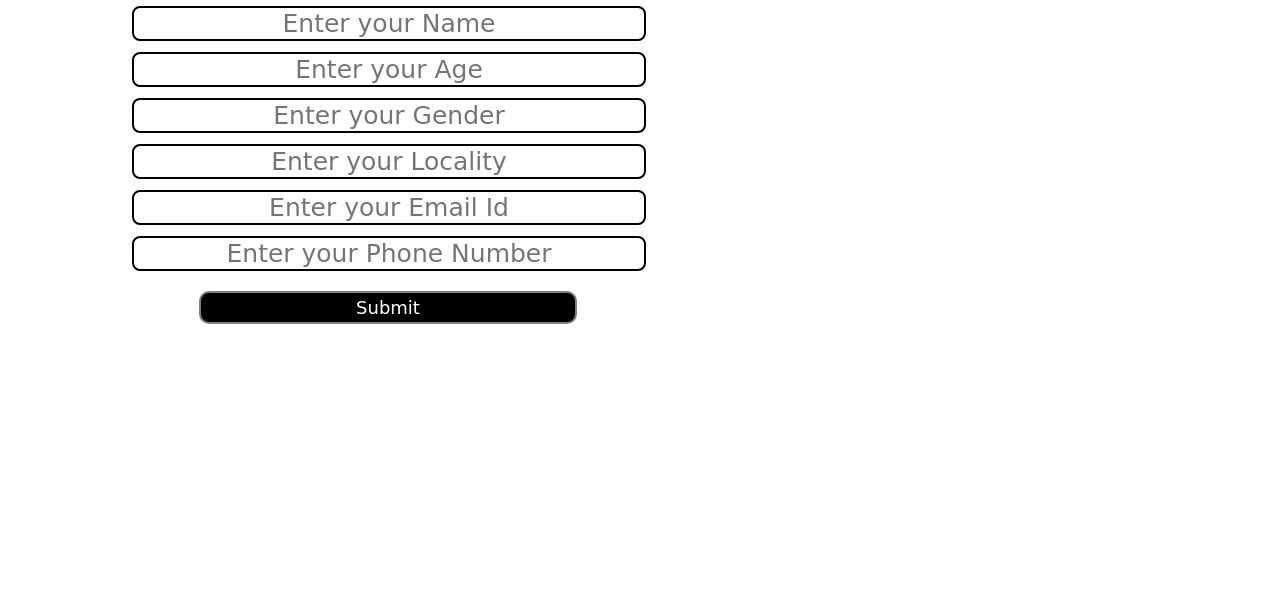
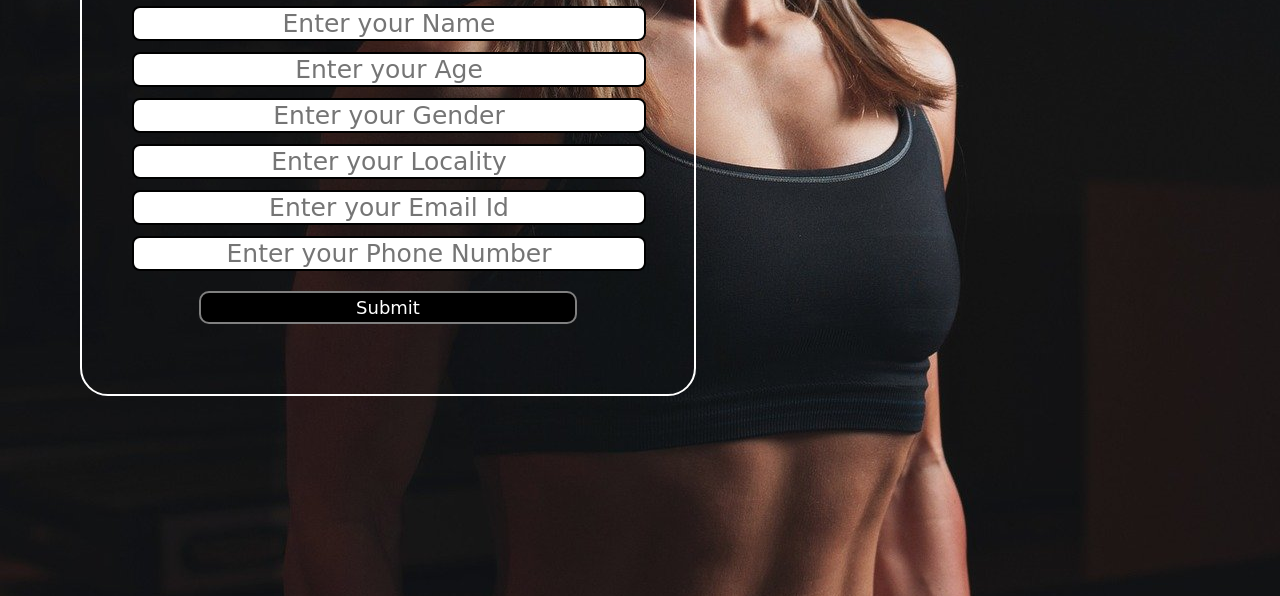
Before and after one commit to CuriousRadhika/GymWebsite, a plain HTML site: page index.html in a window 1280 px wide. Shown: the part 439-1035 px from the top of the page. Drawn offline with Linux system fonts and the light colour scheme; files whose address does not match are found by name; a web font is replaced by a local one.

Commit message:
Update index.html

```diff
--- a/index.html
+++ b/index.html
@@ -15,7 +15,7 @@
         color: white;
         margin: 0px;
         padding: 0px;
-        background: url('CuriousRadhika/GymWebsite/gym.jpg');
+        background: url('gym.jpg');
     }
 
     .left {
```
